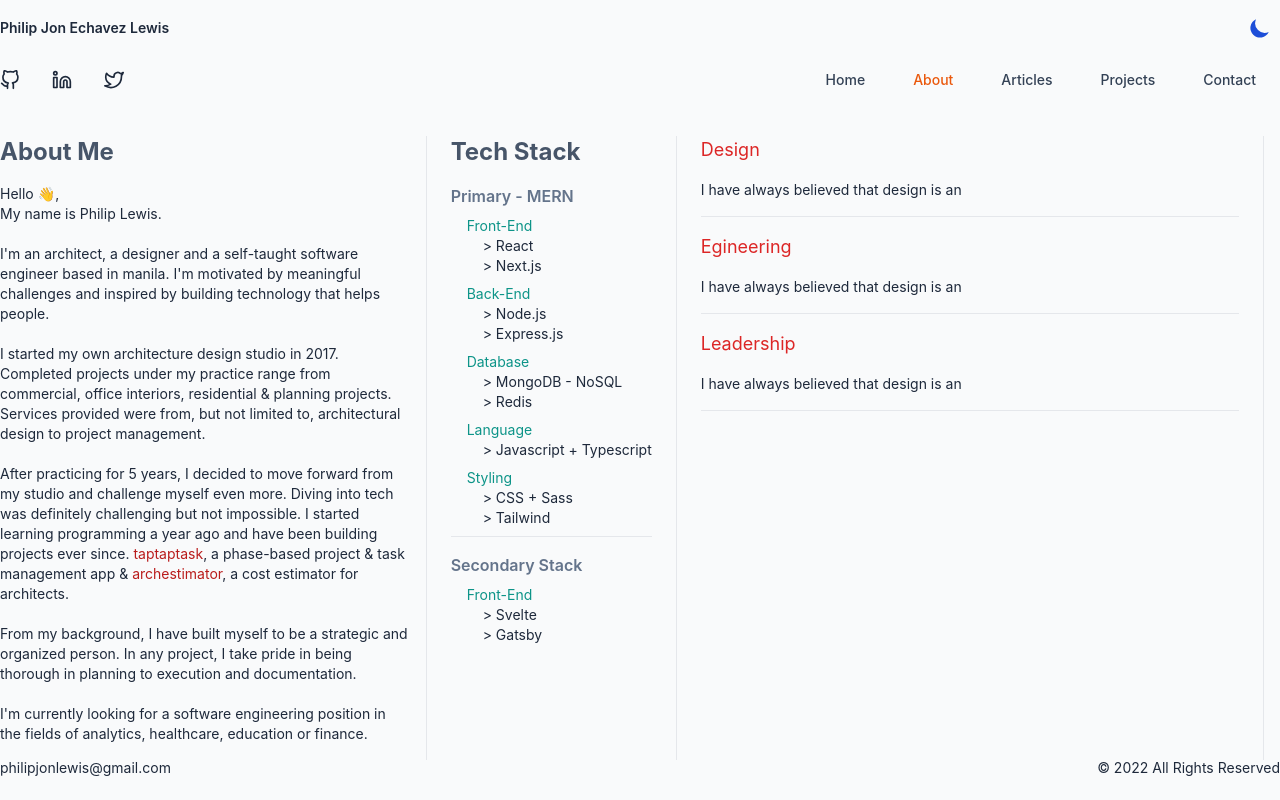
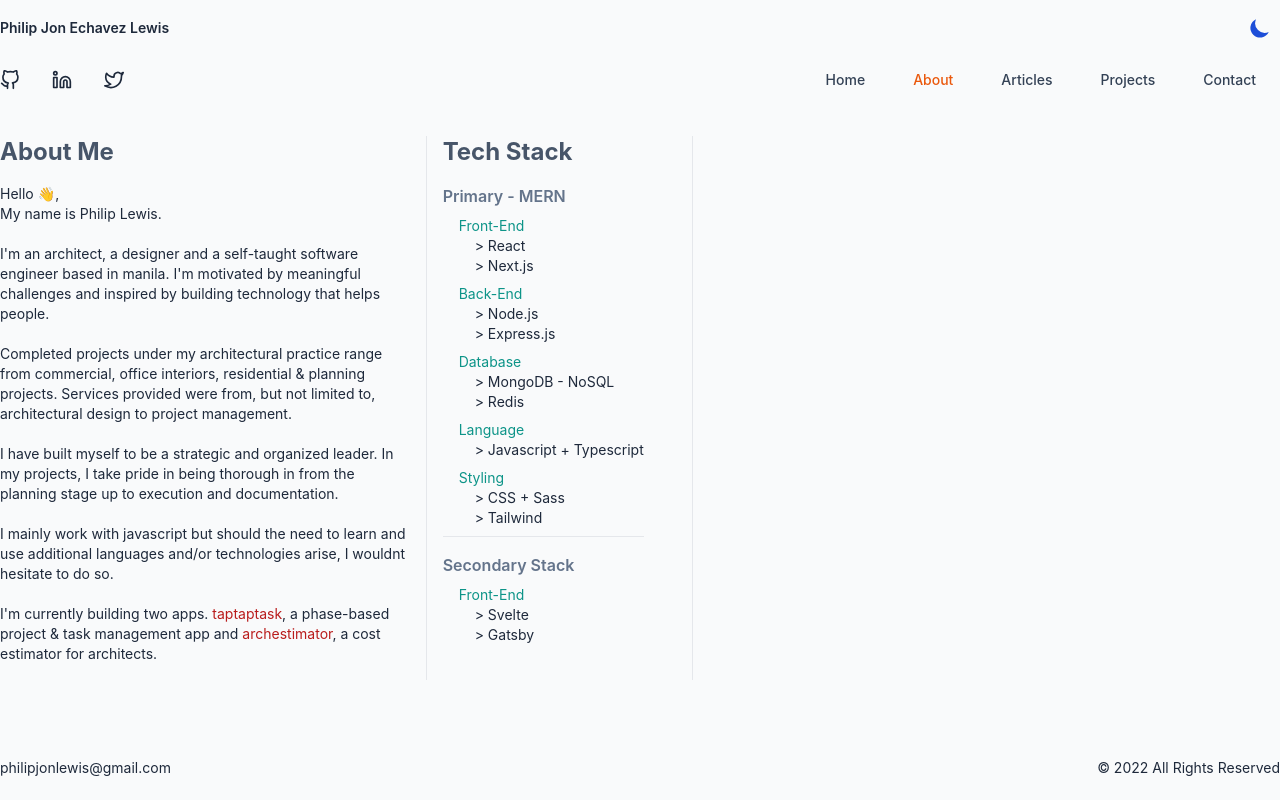
Before and after one commit to philipjonlewis/philipjonlewis.com, a Next.js app: page /about in a window 1280 px wide. Built offline with nearby package versions, Linux system fonts and the light colour scheme.

Commit message:
cleaned up about me section

```diff
--- a/pages/about/index.tsx
+++ b/pages/about/index.tsx
@@ -31,24 +31,37 @@ const About: NextPage = () => {
           </p>
           <br />
           <p>
-            I started my own architecture design studio in 2017. Completed
-            projects under my practice range from commercial, office interiors,
-            residential & planning projects. Services provided were from, but
-            not limited to, architectural design to project management.
+            Completed projects under my architectural practice range from
+            commercial, office interiors, residential & planning projects.
+            Services provided were from, but not limited to, architectural
+            design to project management.
           </p>
           <br />
+
           <p>
-            After practicing for 5 years, I decided to move forward from my
-            studio and challenge myself even more. Diving into tech was
-            definitely challenging but not impossible. I started learning
-            programming a year ago and have been building projects ever since.{" "}
+            I have built myself to be a strategic and organized leader. In my
+            projects, I take pride in being thorough in from the planning stage
+            up to execution and documentation.
+          </p>
+
+          <br />
+          <div>
+            <p>
+              I mainly work with javascript but should the need to learn and use
+              additional languages and/or technologies arise, I wouldnt hesitate
+              to do so.
+            </p>
+
+            <br />
+            <p>
+              I'm currently building two apps.{" "}
               <a
                 className="text-red-700 dark:text-teal-300"
                 href="https://www.taptaptask.com"
               >
                 taptaptask
               </a>
-            , a phase-based project & task management app &{" "}
+              , a phase-based project & task management app and{" "}
               <a
                 className="text-red-700 dark:text-teal-300"
                 href="https://www.archestimator.com"
@@ -57,17 +70,7 @@ const About: NextPage = () => {
               </a>
               , a cost estimator for architects.
             </p>
-          <br />
-          <p>
-            From my background, I have built myself to be a strategic and
-            organized person. In any project, I take pride in being thorough in
-            planning to execution and documentation.
-          </p>
-          <br />
-          <p>
-            I&#39;m currently looking for a software engineering position in the
-            fields of analytics, healthcare, education or finance.
-          </p>
+          </div>
         </div>
       </motion.div>
 
@@ -76,7 +79,7 @@ const About: NextPage = () => {
         animate="visible"
         transition={{ delay: 0.6 }}
         variants={segment}
-        className="px-4 md:p-0 md:w-fit md:px-6 md:border-r-[1px]"
+        className="px-4 md:p-0 md:pl-4 md:w-fit md:pr-12 md:border-r-[1px]"
       >
         <div className="text-2xl font-bold mb-4  text-slate-600 dark:text-slate-200">
           <p>Tech Stack</p>
@@ -149,42 +152,6 @@ const About: NextPage = () => {
       </motion.div>
 
       {/* tech stakc container */}
-
-      <motion.div
-        initial="hidden"
-        animate="visible"
-        transition={{ delay: 0.9 }}
-        variants={segment}
-        className="px-4 md:px-6 md:w-fit md:border-r-[1px] md:mr-4 flex-1"
-      >
-        <div className="mb-4 border-b-[1px]">
-          <div className="text-lg font-normal mb-4 text-red-600 dark:text-indigo-400">
-            <p>Design</p>
-          </div>
-
-          <div className="text-sm mb-4 ">
-            <p>I have always believed that design is an</p>
-          </div>
-        </div>
-        <div className="mb-4 border-b-[1px]">
-          <div className="text-lg font-normal mb-4 text-red-600 dark:text-indigo-400">
-            <p>Egineering</p>
-          </div>
-
-          <div className="text-sm mb-4 ">
-            <p>I have always believed that design is an</p>
-          </div>
-        </div>
-        <div className="mb-4 border-b-[1px]">
-          <div className="text-lg font-normal mb-4 text-red-600 dark:text-indigo-400">
-            <p>Leadership</p>
-          </div>
-
-          <div className="text-sm mb-4 ">
-            <p>I have always believed that design is an</p>
-          </div>
-        </div>
-      </motion.div>
     </div>
   );
 };
```
Lines whose indentation alone changed are shown as unchanged.
